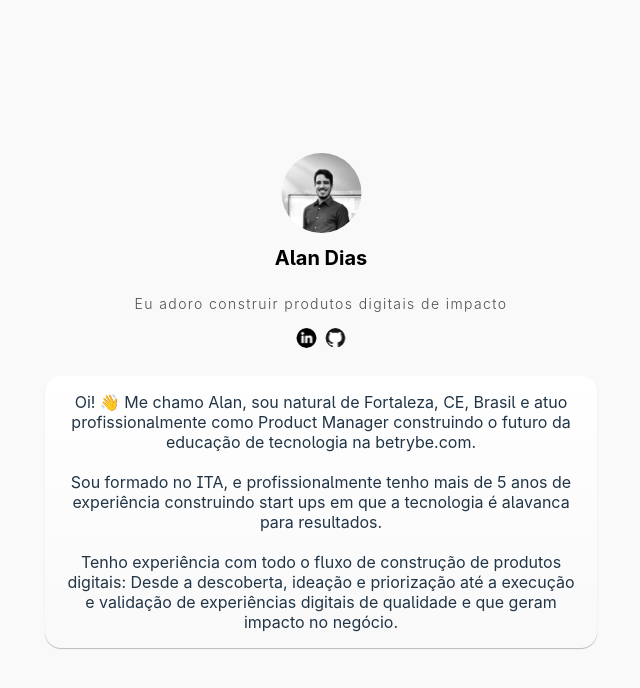
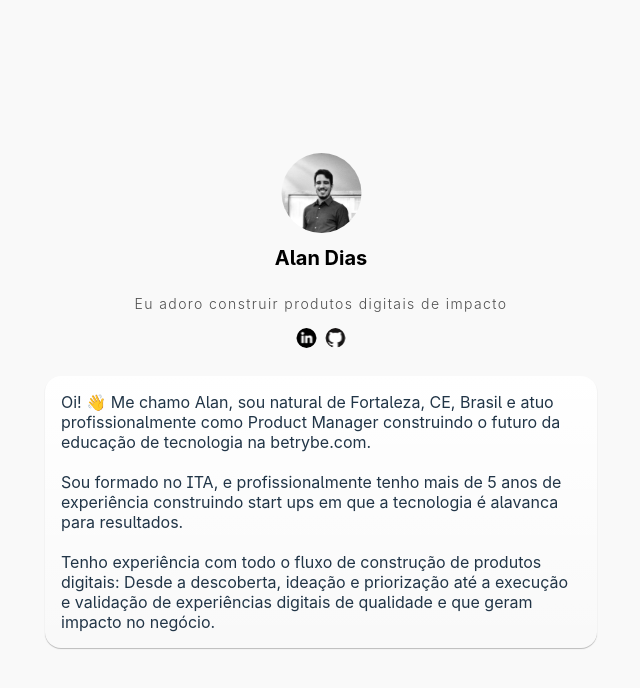
Before and after one commit to aamdias/portfolio, a React (Vite) app: page / in a window 1280 px wide. Shown: the top 688 px of the page, without its empty margins (319-959 px from the left). Built offline with nearby package versions, Linux system fonts and the light colour scheme; a small style sheet from the web is missing.

Commit message:
Ajusta problema com Inter e corrige layout do componente Intro

```diff
--- a/src/App.css
+++ /dev/null
@@ -1,6 +0,0 @@
-#root {
-  max-width: 1280px;
-  margin: 0 auto;
-  padding: 2rem;
-  text-align: center;
-}
--- a/src/App.tsx
+++ b/src/App.tsx
@@ -1,5 +1,4 @@
-import Intro from './components/intro.tsx';
-import './App.css'
+import Intro from './components/Intro/intro.tsx';
 
 function App() {
 
--- a/src/index.css
+++ b/src/index.scss
@@ -1,5 +1,3 @@
-@import 'inter-font/Inter.css';
-
 :root {
   font-family: 'Inter', sans-serif;
   font-feature-settings: "ss01" on, "ss02" on, "cv01" on, "cv02" on;
@@ -10,6 +8,8 @@
   margin: 0;
   display: flex;
   place-items: center;
+  align-items: center;
+  justify-content: center;
   min-width: 320px;
   min-height: 100vh;
   background:#F9F9F9;
--- a/src/main.tsx
+++ b/src/main.tsx
@@ -1,7 +1,7 @@
 import React from 'react'
 import ReactDOM from 'react-dom/client'
 import App from './App.tsx'
-import './index.css'
+import './index.scss'
 
 ReactDOM.createRoot(document.getElementById('root')!).render(
   <React.StrictMode>
```
Also changed, not shown: src/components/Intro/intro.css (renamed from src/components/intro.css), src/components/Intro/intro.tsx (renamed from src/components/intro.tsx).
